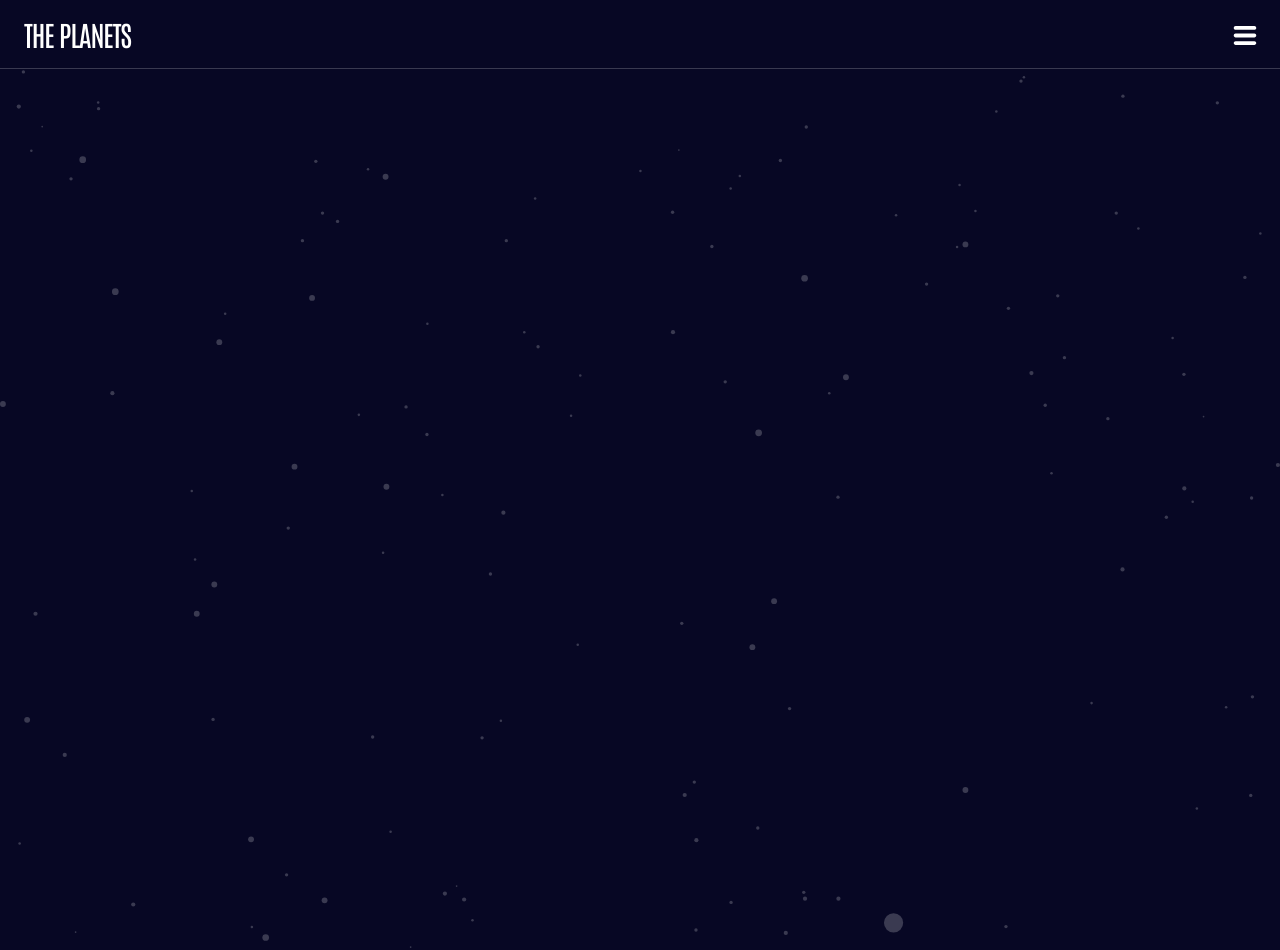
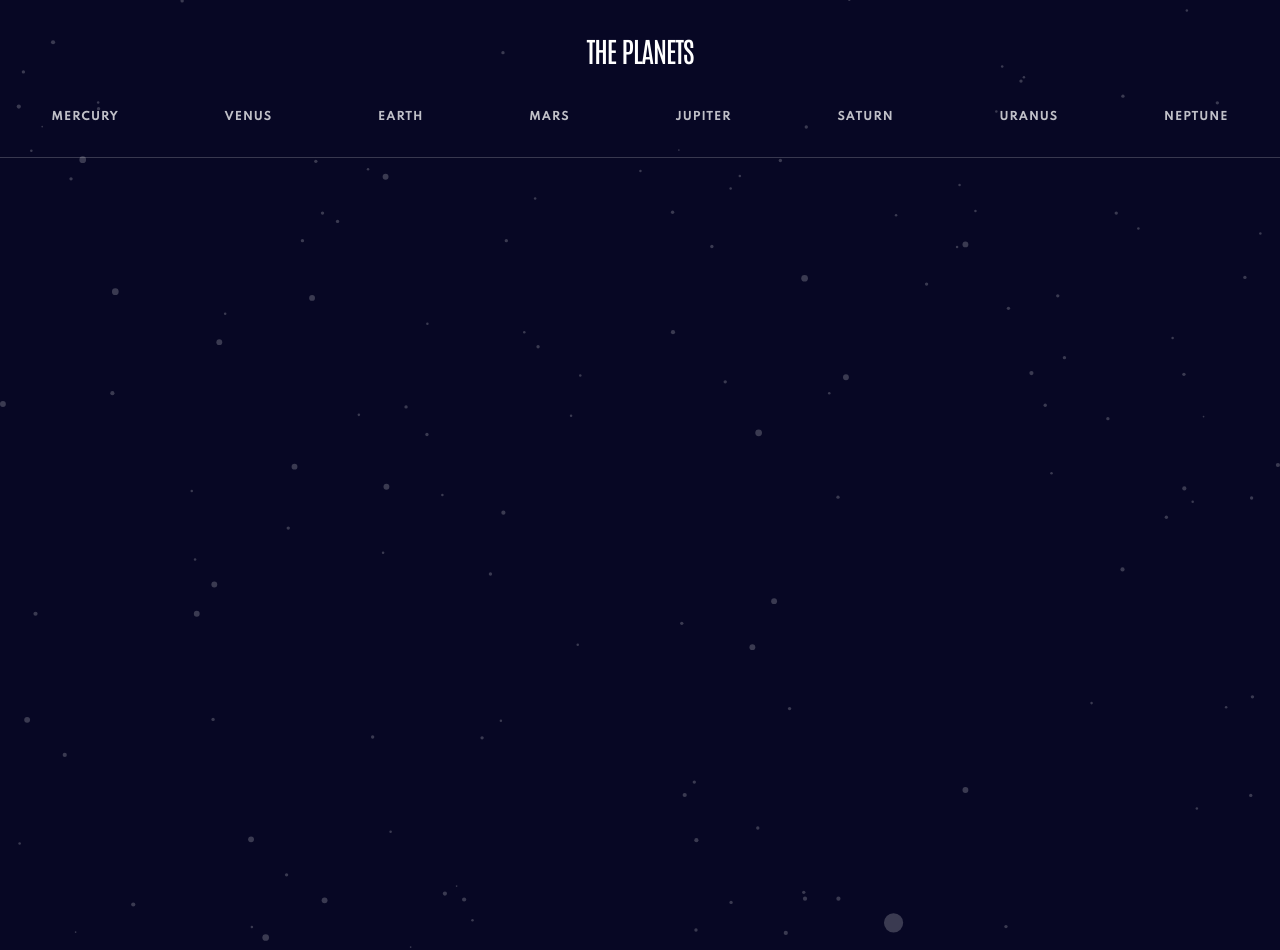
Before and after one commit to robertKamrowski/planet_app, a React (Create React App) app: page / in a window 1280 px wide. Built offline with nearby package versions, Linux system fonts and the light colour scheme.

Commit message:
Add media queries for header for tablet

```diff
--- a/src/components/Line.js
+++ b/src/components/Line.js
@@ -6,6 +6,10 @@ const StyledLine = styled.div`
   height: 1px;
   background: ${(p) => p.theme.white};
   opacity: 0.2;
+
+  @media (min-width: 768px) {
+    display: none;
+  }
 `;
 
 const Line = () => <StyledLine></StyledLine>;
--- a/src/components/header/BurgerMenu.js
+++ b/src/components/header/BurgerMenu.js
@@ -6,6 +6,11 @@ const Burger = styled.div`
   width: 24px;
   height: 17px;
   right: 24px;
+  cursor: pointer;
+
+  @media (min-width: 768px) {
+    display: none;
+  }
 `;
 
 const BurgerIcon = () => {
--- a/src/components/header/Header.js
+++ b/src/components/header/Header.js
@@ -13,6 +13,13 @@ const StyledHeader = styled.header`
   padding: 16px 24px;
   border-bottom: 1px solid rgba(255, 255, 255, 0.2);
   background-color: ${(p) => p.theme.black};
+
+  @media (min-width: 768px) {
+    height: 158px;
+    padding: 32px 51.5px 27px 51.5px;
+    flex-direction: column;
+    background-color: transparent;
+  }
 `;
 
 const StyledTitle = styled.h1`
--- a/src/components/header/menu/Arrow.js
+++ b/src/components/header/menu/Arrow.js
@@ -9,6 +9,10 @@ const Arrow = styled.div`
   width: 6px;
   height: 8px;
   opacity: 0.8;
+
+  @media (min-width: 768px) {
+    display: none;
+  }
 `;
 
 const ArrowIcon = () => {
--- a/src/components/header/menu/Menu.js
+++ b/src/components/header/menu/Menu.js
@@ -8,37 +8,55 @@ import backgroundStars from '../../../assets/background-stars.svg';
 
 const StyledMenu = styled.menu`
   position: fixed;
+  display: flex;
+  flex-direction: column;
+  justify-content: space-between;
   height: 531px;
   top: 69px;
   left: 0px;
   right: 0px;
   padding: 44px 24px 0 24px;
-  display: flex;
-  flex-direction: column;
-  justify-content: space-between;
-  background-color: ${(p) => p.theme.black};
-  background-image: url(${backgroundStars});
   background-size: cover;
   transition: 0.3s;
   transform: ${(p) => (p.isOpened ? 'scale(1)' : 'scale(0)')};
+
+  @media (min-width: 768px) {
+    display: flex;
+    flex-direction: row;
+    position: unset;
+    transform: scale(1);
+    height: 25px;
+    width: 100%;
+    transition: unset;
+    padding: 0;
+  }
 `;
 
 const StyledNavLink = styled(NavLink)`
   display: block;
   position: relative;
+  height: 40px;
   list-style: none;
-  height: 40px;
   text-decoration: none;
+
+  @media (min-width: 768px) {
+    position: unset;
+    height: unset;
+  }
 `;
 
 const Circle = styled.div`
   width: 20px;
   height: 20px;
-  border-radius: 50%;
-  background-color: ${(p) => p.color};
   position: absolute;
   top: 50%;
   transform: translateY(-50%);
+  border-radius: 50%;
+  background-color: ${(p) => p.color};
+
+  @media (min-width: 768px) {
+    display: none;
+  }
 `;
 
 const PlanetName = styled.span`
@@ -55,6 +73,16 @@ const PlanetName = styled.span`
   color: ${(p) => p.theme.white};
   letter-spacing: 0.13rem;
   font-style: normal;
+
+  @media (min-width: 768px) {
+    position: unset;
+    top: unset;
+    left: unset;
+    transform: unset;
+    opacity: 0.75;
+    font-size: 1.1rem;
+    letter-spacing: 0.1rem;
+  }
 `;
 
 const Menu = () => {
```
